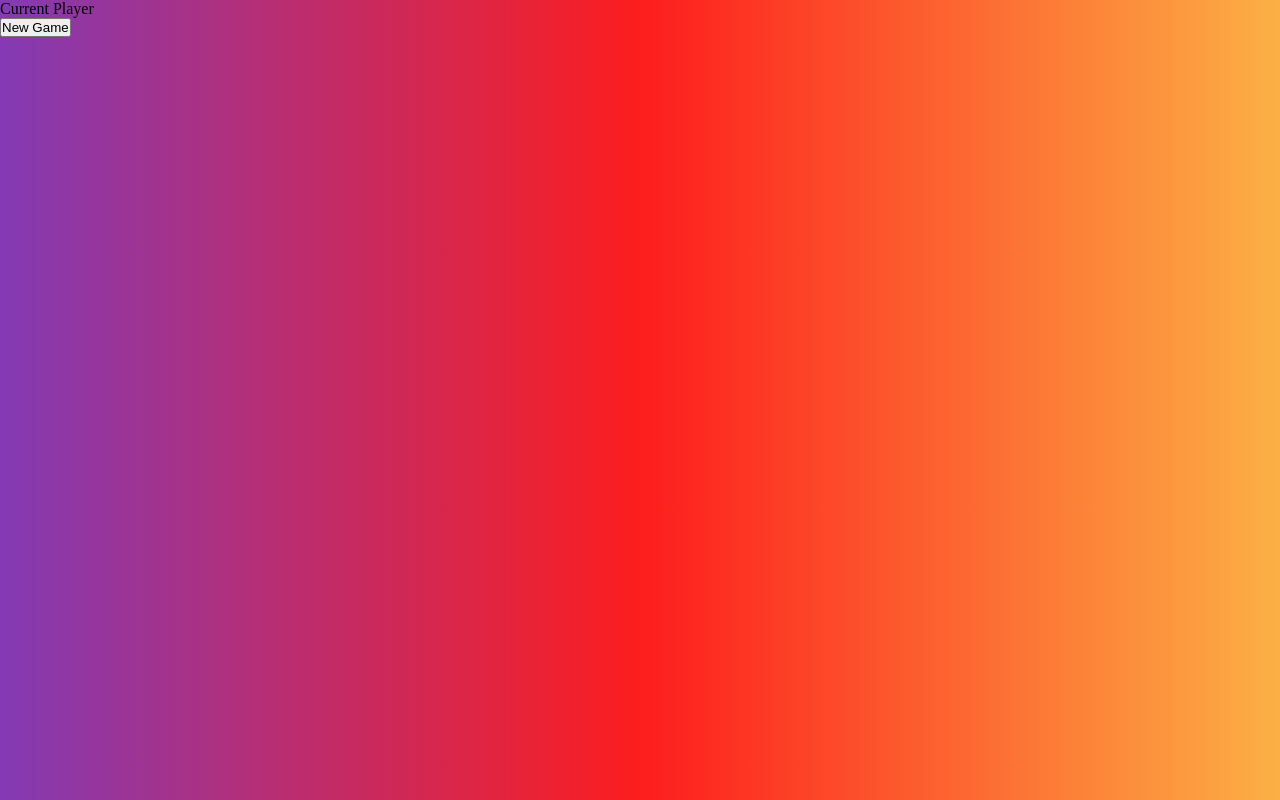
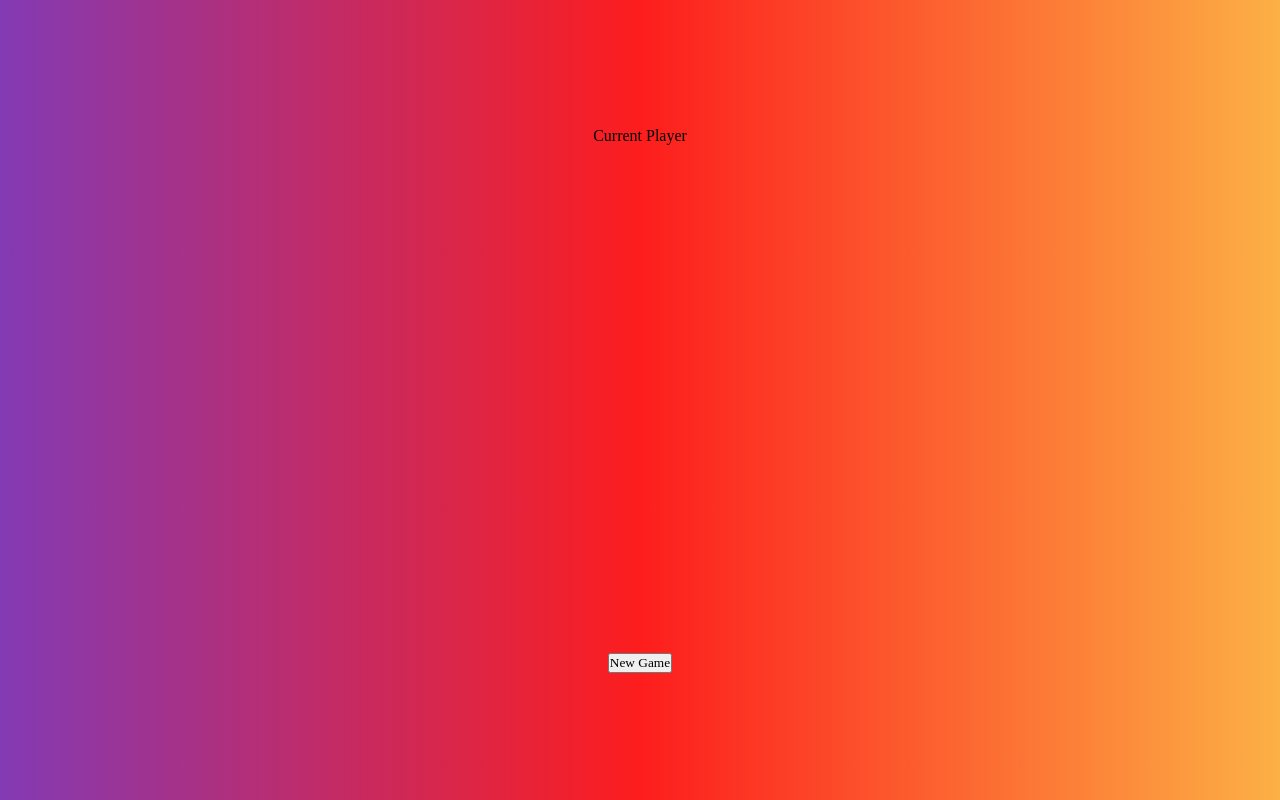
Before and after one commit to 0x1Luffy/Tic_Tac_Toe_Game, a plain HTML site: page index.html in a window 1280 px wide. Drawn offline with Linux system fonts and the light colour scheme.

Commit message:
defined GRID layout

```diff
--- a/style.css
+++ b/style.css
@@ -2,6 +2,7 @@
     margin: 0;
     padding: 0;
     box-sizing: border-box;
+    font-family: 'Poppins', 'sans-serif';
 }
 
 
@@ -12,4 +13,6 @@
     width: 100vw;
     overflow: hidden;
     scroll-behavior: smooth;
+    display: grid;
+    place-items: center;
 }
```
